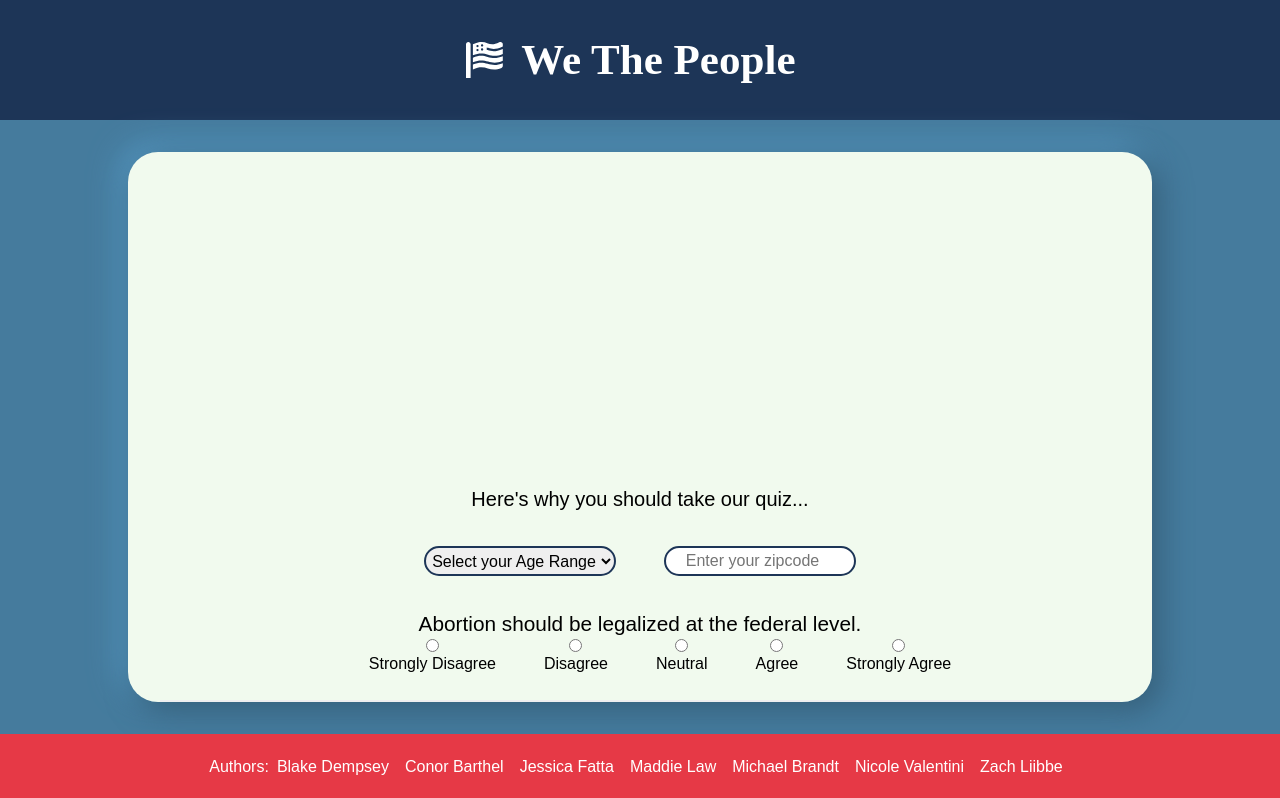
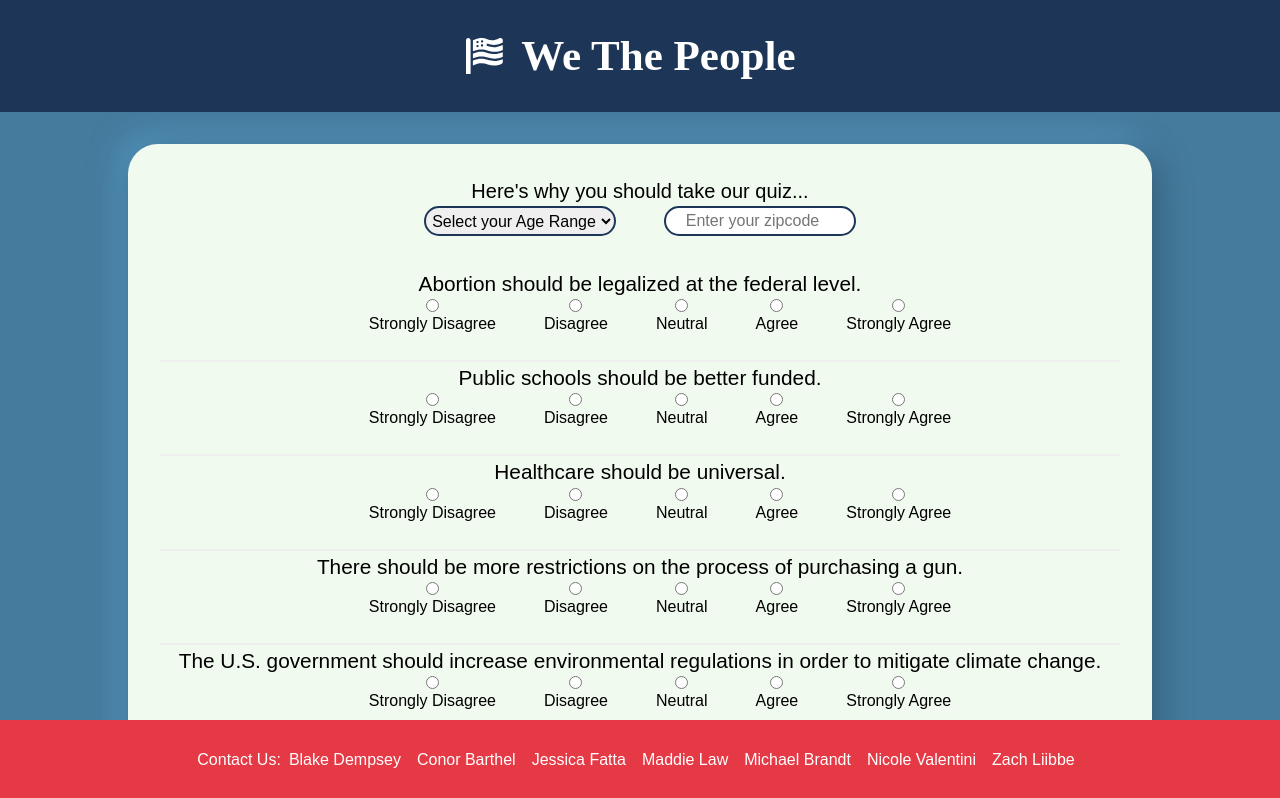
Before and after one commit to Mod-4-Capstone/we-the-people-fe, a React (Create React App) app: page / in a window 1280 px wide. Shown: the top 798 px of the page. Built offline with nearby package versions, Linux system fonts and the light colour scheme; a web font is replaced by a local one.

Commit message:
Re-style header and footer

```diff
--- a/src/components/Footer/Footer.css
+++ b/src/components/Footer/Footer.css
@@ -3,13 +3,13 @@
   display: flex;
   align-items: center;
   justify-content: center;
-  height: 8rem;
+  height: 5rem;
   background-color: #E63946;
   width: 100%;
   color: white;
   padding: .8em;
   position: sticky;
-  bottom: 0%;
+  bottom: 0;
   font-family: 'Khula', sans-serif;
 }
 
--- a/src/components/Footer/Footer.js
+++ b/src/components/Footer/Footer.js
@@ -4,7 +4,7 @@ import './Footer.css'
 const Footer = () => {
   return (
     <section className="footer">
-        <p>Authors:</p>
+        <p>Contact Us:</p>
         <a href="http://linkedin.com/in/blake-dempsey">Blake Dempsey</a>
         <a href="https://www.linkedin.com/in/conor-barthel/">Conor Barthel</a>
         <a href="https://www.linkedin.com/in/jessica-fatta/">Jessica Fatta</a>
--- a/src/components/Header/Header.css
+++ b/src/components/Header/Header.css
@@ -2,12 +2,14 @@
   display: flex;
   justify-content: center;
   align-items: center;
-  height: 15%;
+  height: 7rem;
   width: 100%;
   background-color: #1D3557;
   font-size: 2.3rem;
   padding: .5em;
   color: white;
+  top: 0%;
+  position: sticky;
 
 }
 
--- a/src/components/Layout/Layout.css
+++ b/src/components/Layout/Layout.css
@@ -2,7 +2,7 @@
   display: flex;
   flex-direction: column;
   align-items: center;
-  height: 100vh;
+  /* height: 100vh; */
   width: 100vw;
-  background-color: #457B9D;
+  /* background-color: #457B9D; */
 }
--- a/src/components/Quiz/Quiz.css
+++ b/src/components/Quiz/Quiz.css
@@ -4,7 +4,7 @@
   justify-content: space-around;
   width: 80%;
   align-items: center;
-  overflow: scroll;
+  /* overflow: scroll; */
   background-color: #F1FAEE;
   margin-bottom: 2em;
   margin-top: 2em;
@@ -26,7 +26,7 @@ select, input, button {
 
 .age-dropdown,
 .zipcode-input {
-  margin-top: 2em;
+  /* margin-top: 2em; */
   margin-bottom: 2em;
   width: 12em;
   border-radius: 50px;
@@ -38,7 +38,7 @@ select, input, button {
 .quiz-header {
   font-family: 'Khula', sans-serif;
   font-size: 20px;
-  margin-top: 15em;
+  /* margin-top: 15em; */
 }
 
 .submit-btn {
--- a/src/components/Quiz/Quiz.js
+++ b/src/components/Quiz/Quiz.js
@@ -34,7 +34,6 @@ const Quiz = (props) => {
   };
 
   return (
-    <>
     <form className="quiz" onSubmit={(e) => submitForm(e)}>
       <p className="quiz-header">Here's why you should take our quiz...</p>
         <div className="input-container">
@@ -120,7 +119,6 @@ const Quiz = (props) => {
         <button className='submit-btn' type="submit">Get my results!</button>
         {isFormSubmitted && <Redirect to="/results-dashboard"/>}
     </form>
-    </>
   );
 };
 
--- a/src/components/RepContainer/RepContainer.css
+++ b/src/components/RepContainer/RepContainer.css
@@ -2,6 +2,6 @@
   display: flex;
   justify-content: center;
   flex-wrap: wrap;
-  overflow: scroll;
+  /* overflow: scroll; */
   height: 80%;
 }
--- a/src/index.css
+++ b/src/index.css
@@ -9,7 +9,8 @@
   margin: 0;
 }
 html, body {
-  height: 100%;
+  height: 100vh;
+  background-color: #457B9D;
 }
 body {
   line-height: 1.5;
```
Lines whose indentation alone changed are shown as unchanged.
